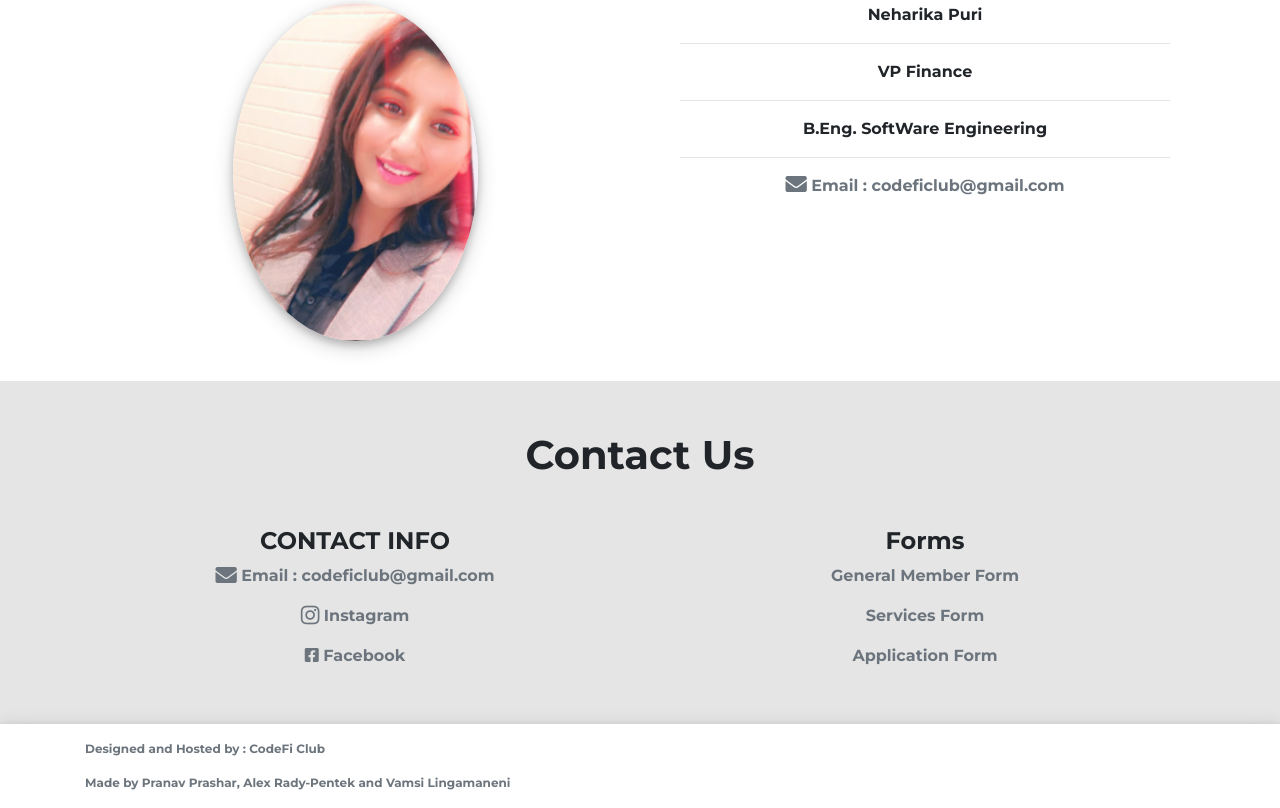
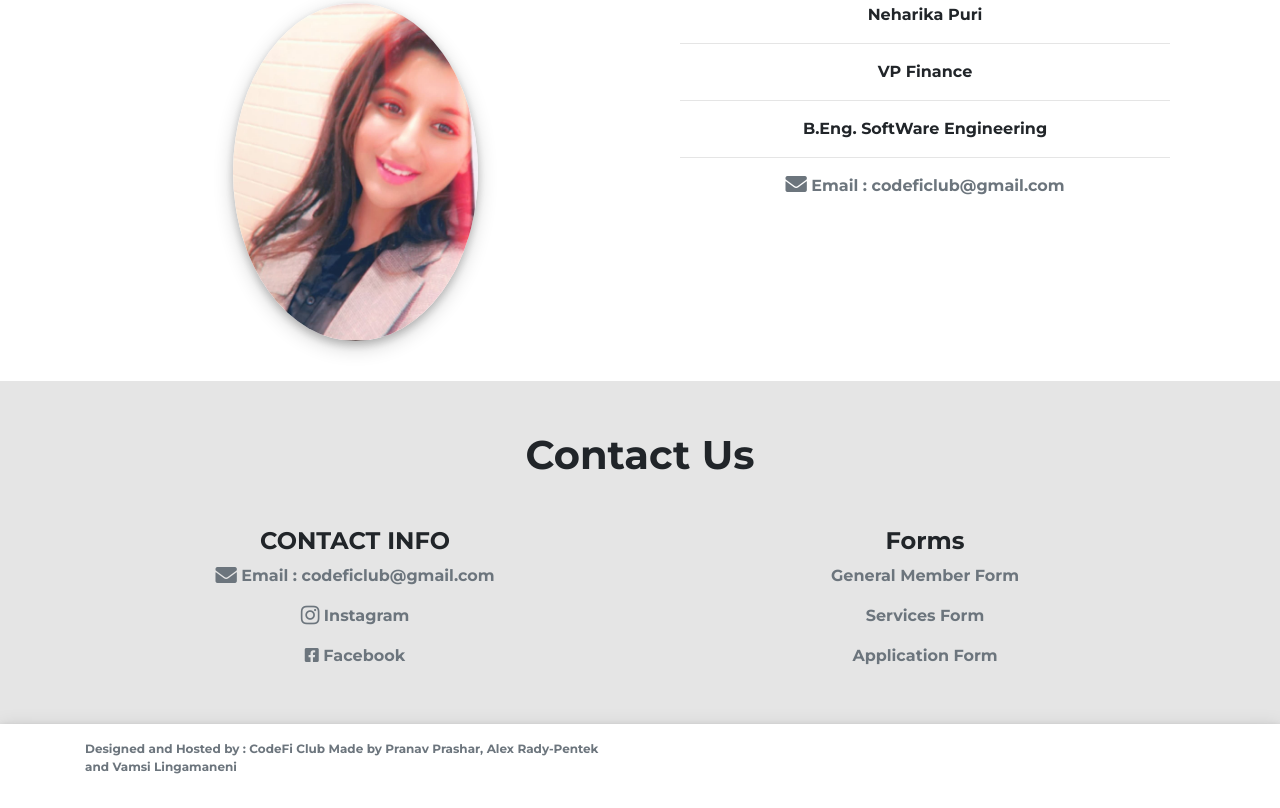
Before and after one commit to CodeFiClub/WebsiteCF, a plain HTML site: page index.html in a window 1280 px wide. Shown: the part 3606-4414 px from the top of the page. Drawn offline with nearby package versions, Linux system fonts and the light colour scheme; some packages are replaced by stand-ins of ours; a script that the page names is missing.

Commit message:
Update index.html

```diff
--- a/index.html
+++ b/index.html
@@ -322,8 +322,8 @@
     <div class="container animated fadeIn">
       <div class="row">
         <div class="col-sm-6">
-          <p class="text-muted foot">Designed and Hosted by : CodeFi Club</p>
-          <p class="text-muted foot">Made by Pranav Prashar, Alex Rady-Pentek and Vamsi Lingamaneni</p>
+          <p class="text-muted foot">Designed and Hosted by : CodeFi Club Made by Pranav Prashar, Alex Rady-Pentek and
+            Vamsi Lingamaneni</p>
         </div>
 
       </div>
```
